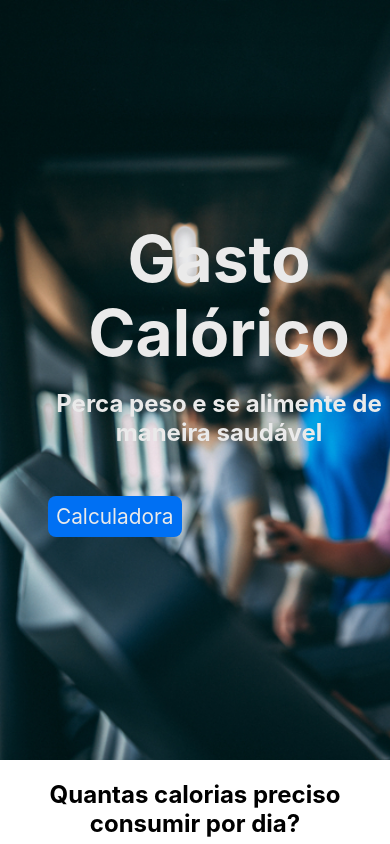
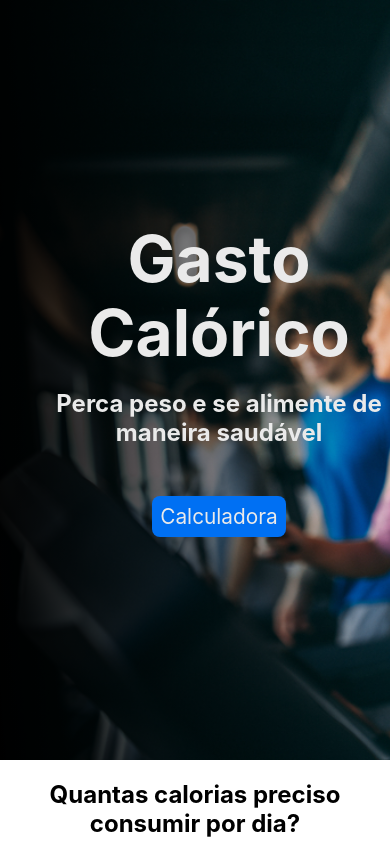
Before and after one commit to gabrielfpereira/gasto-calorico, a Next.js app: page / in a window 390 px wide. Shown: the top 844 px of the page. Built offline with nearby package versions, Linux system fonts and the light colour scheme.

Commit message:
Mudança UI home

```diff
--- a/styles/Home.module.css
+++ b/styles/Home.module.css
@@ -139,24 +139,39 @@ justify-content: center;
 align-items: flex-start;
 }
 
+.hero::after{
+  content: '';
+  width: 50%;
+  height: 90%;
+  position: absolute;
+  background: rgb(0,0,0);
+  background: linear-gradient(87deg, rgba(0,0,0,1) 0%, rgba(255,255,255,0) 100%);
+}
+
 .hero .title{
   color: #eaeaea;
   margin-left: 3rem;
+  z-index: 99;
 }
 
 .hero .subtitle{
   color: #eaeaea;
   margin-left: 3rem;
+  z-index: 99;
 }
 
 .hero .button{
   margin-left: 3rem;
+  z-index: 99;
 }
 
 @media (max-width: 600px) {
-  .grid {
-    width: 100%;
-    flex-direction: column;
+  .hero{
+    align-items: center;
+  }
+
+  .hero::after{
+    width: 100vw;
   }
 }
 
```
